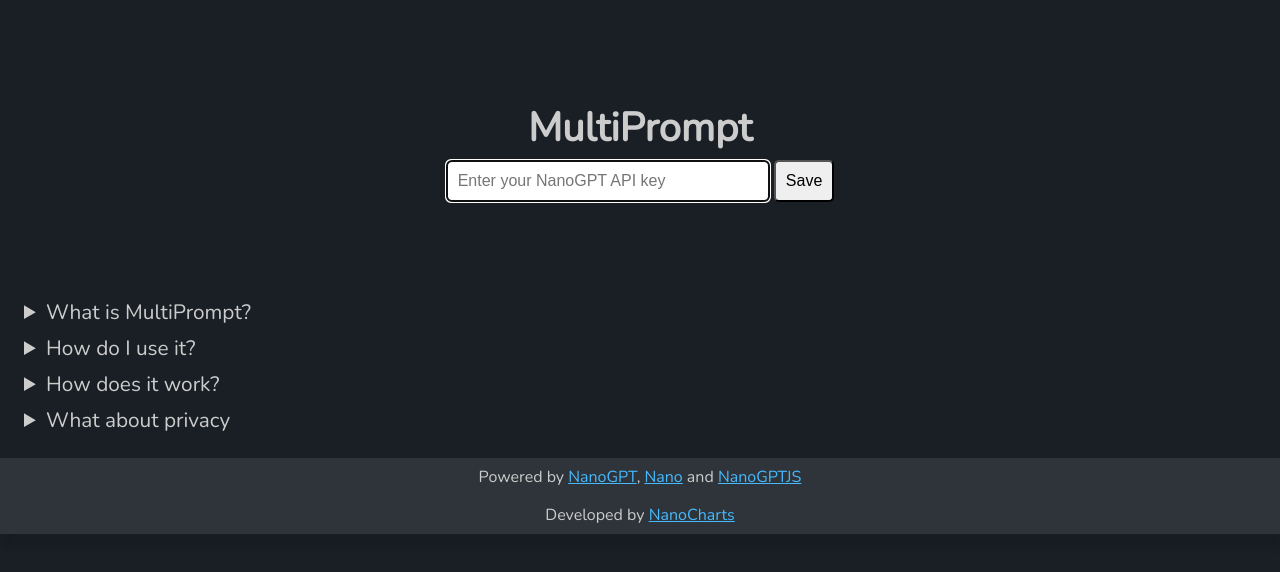
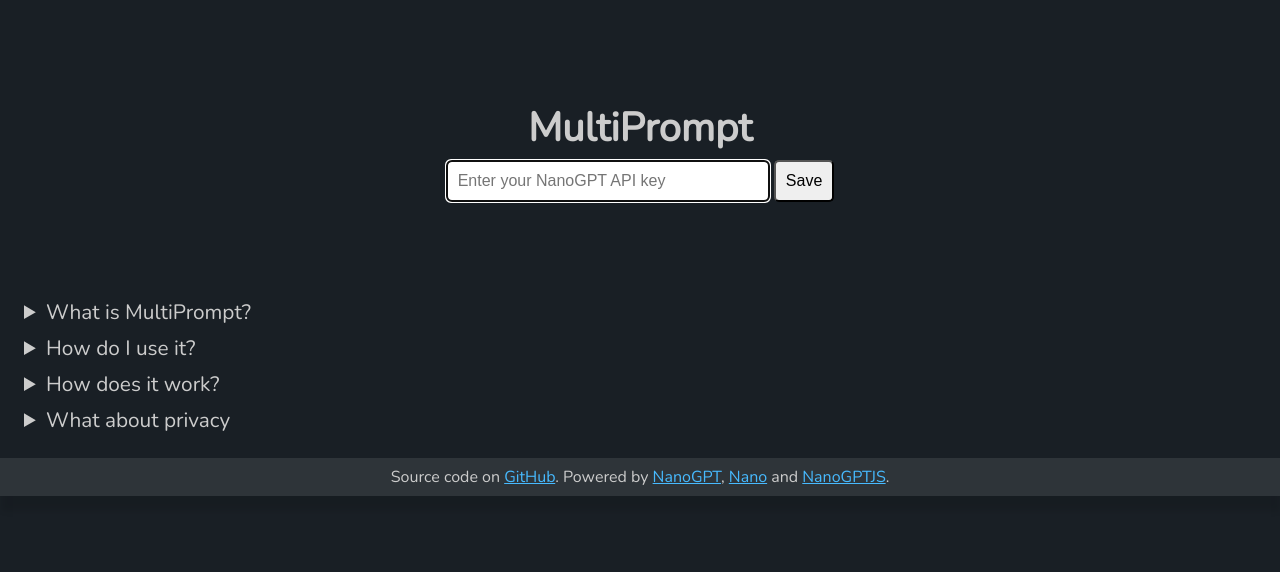
Before and after one commit to kilkelly/multiprompt, a SvelteKit app: page / in a window 1280 px wide. Shown: the top 572 px of the page. Built offline with nearby package versions, Linux system fonts and the light colour scheme.

Commit message:
Add link to source code on GitHub

```diff
--- a/src/routes/+page.svelte
+++ b/src/routes/+page.svelte
@@ -436,10 +436,7 @@
 {/if}
 <footer>
     <p>
-        Powered by <a href="https://nano-gpt.com/" target="_blank" rel="noopener">NanoGPT</a>, <a href="https://nano.org/" target="_blank" rel="noopener">Nano</a> and <a href="https://github.com/kilkelly/nanogptjs" target="_blank" rel="noopener">NanoGPTJS</a>
-    </p>
-    <p>
-        Developed by <a href="https://nanocharts.info/" target="_blank" rel="noopener">NanoCharts</a>
+        Source code on <a href="https://github.com/kilkelly/multiprompt" target="_blank" rel="noopener">GitHub</a>. Powered by <a href="https://nano-gpt.com/" target="_blank" rel="noopener">NanoGPT</a>, <a href="https://nano.org/" target="_blank" rel="noopener">Nano</a> and <a href="https://github.com/kilkelly/nanogptjs" target="_blank" rel="noopener">NanoGPTJS</a>.
     </p>
 </footer>
 
```
